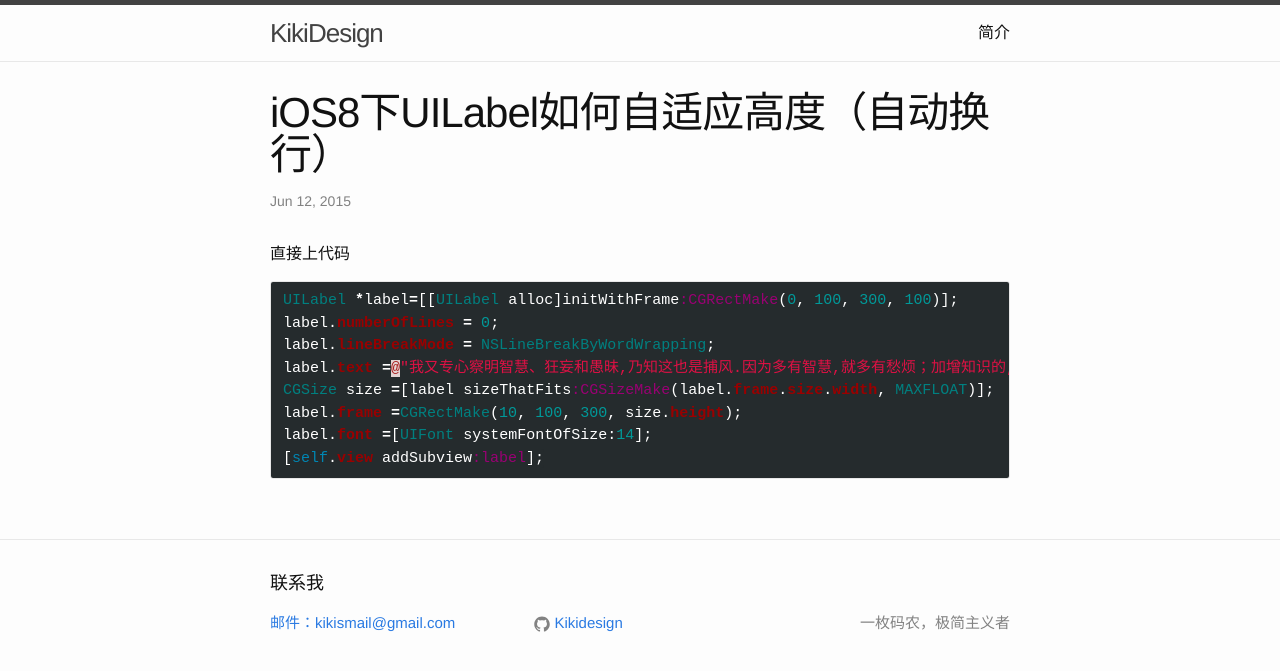
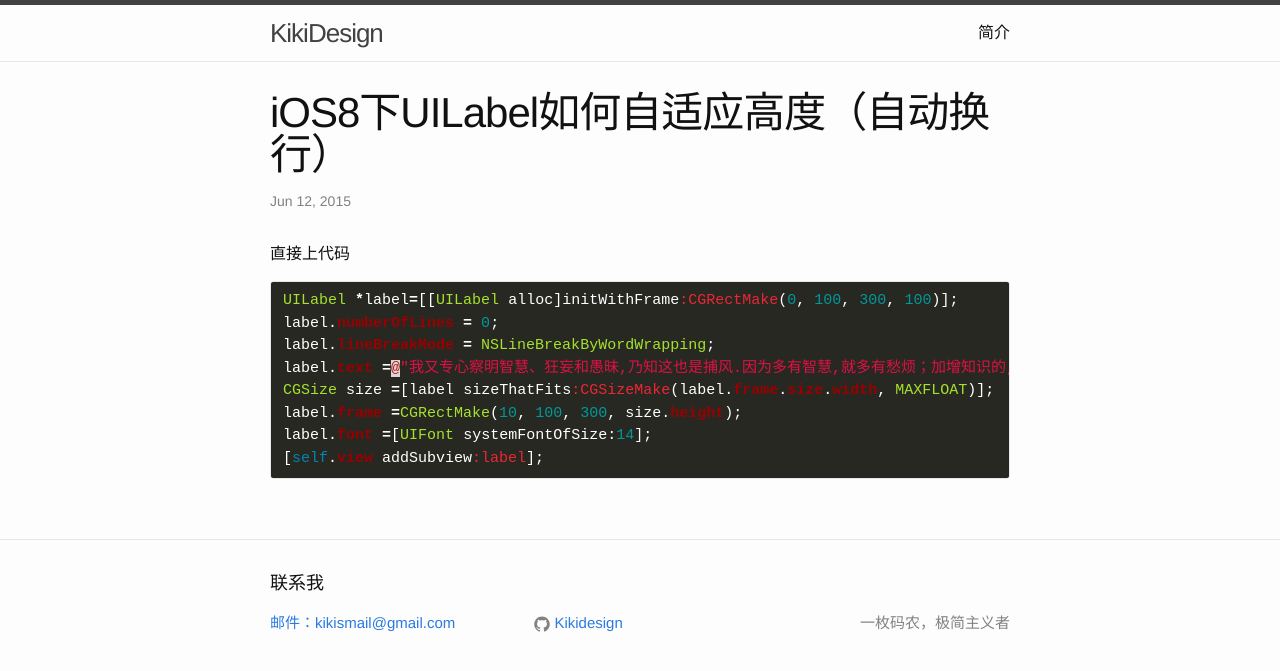
Before and after one commit to kikidesign/kikidesign.github.io, a Jekyll site: the page built from _posts/2015-06-12-self-adaption.markdown, in a window 1280 px wide. Shown: the top 671 px of the page. Built offline with Jekyll 4.4.1, drawn with Linux system fonts in a browser that asks for light colours.

Commit message:
self-adaption1

```diff
--- a/_sass/_base.scss
+++ b/_sass/_base.scss
@@ -131,7 +131,7 @@ code {
     font-size: 15px;
     border: 1px solid $grey-color-light;
     border-radius: 3px;
-    background-color: #252b2d;
+    background-color: #272822;
 }
 
 code {
--- a/_sass/_syntax-highlighting.scss
+++ b/_sass/_syntax-highlighting.scss
@@ -35,7 +35,7 @@
     .na    { color: #008080 } // Name.Attribute
     .nb    { color: #0086B3 } // Name.Builtin
     .nc    { color: #458; font-weight: bold } // Name.Class
-    .no    { color: #008080 } // Name.Constant
+    .no    { color: #a6e22d } // Name.Constant
     .ni    { color: #800080 } // Name.Entity
     .ne    { color: #900; font-weight: bold } // Name.Exception
     .nf    { color: #900; font-weight: bold } // Name.Function
@@ -58,7 +58,7 @@
     .sx    { color: #d14 } // Literal.String.Other
     .sr    { color: #009926 } // Literal.String.Regex
     .s1    { color: #d14 } // Literal.String.Single
-    .ss    { color: #990073 } // Literal.String.Symbol
+    .ss    { color: #ed2635 } // Literal.String.Symbol
     .bp    { color: #999 } // Name.Builtin.Pseudo
     .vc    { color: #008080 } // Name.Variable.Class
     .vg    { color: #008080 } // Name.Variable.Global
```
